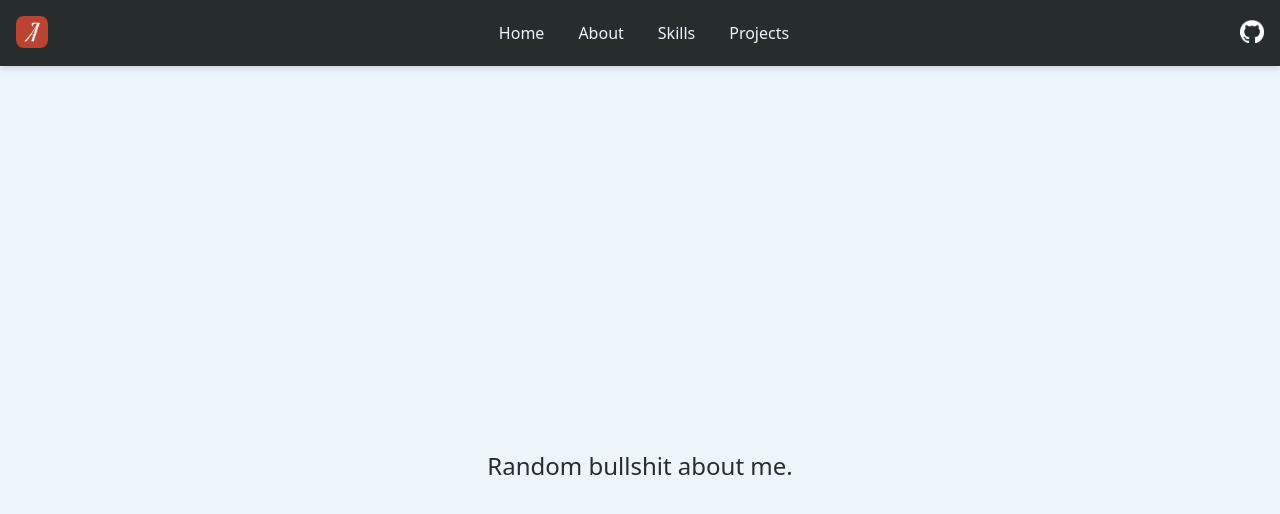
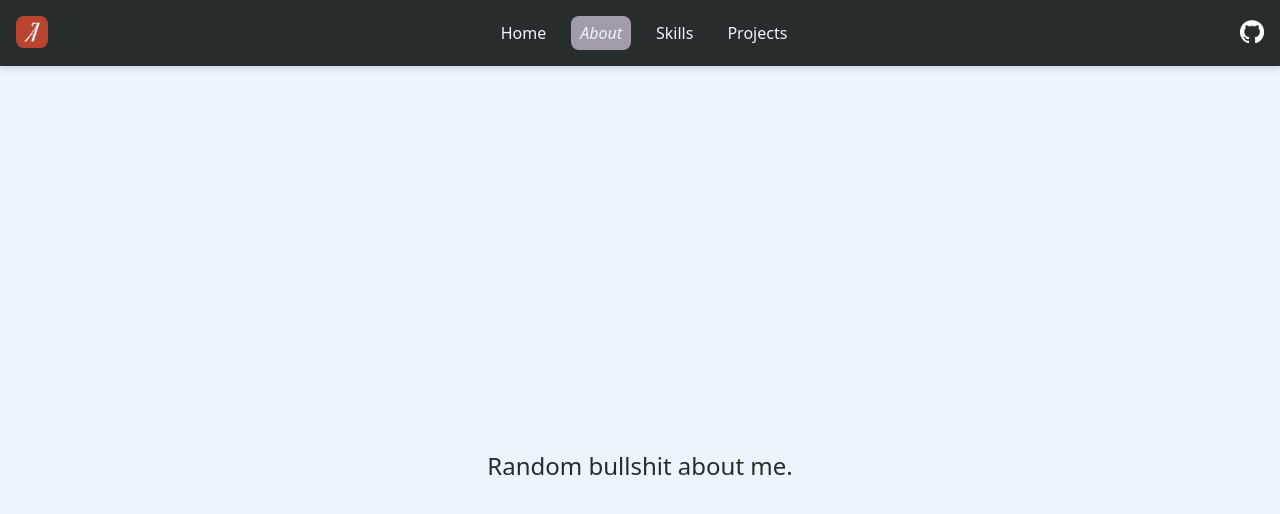
Before and after one commit to aileks/aileks.github.io, a Vue app: page /about in a window 1280 px wide. Shown: the top 514 px of the page. Built offline with nearby package versions, Linux system fonts and the light colour scheme.

Commit message:
fixed link dynamic styling

```diff
--- a/src/components/Nav.vue
+++ b/src/components/Nav.vue
@@ -1,7 +1,9 @@
 <script setup>
+import {ref} from 'vue';
 import {useRoute} from 'vue-router';
-import NavLink from "./NavLink.vue";
+import NavLink from './NavLink.vue';
 
+const route = useRoute();
 </script>
 
 <template>
@@ -12,25 +14,25 @@ import NavLink from "./NavLink.vue";
            src="/images/logo.png"/>
 
       <section class="flex space-x-4">
-        <NavLink :active="currentPage === 'Home'"
+        <NavLink :active="route.name === 'home'"
           to="/"
         >
           Home
         </NavLink>
 
-        <NavLink
+        <NavLink :active="route.name === 'about'"
           to="/about"
         >
           About
         </NavLink>
 
-        <NavLink
+        <NavLink :active="route.name === 'skills'"
           to="/skills"
         >
           Skills
         </NavLink>
 
-        <NavLink
+        <NavLink :active="route.name === 'projects'"
           to="/projects"
         >
           Projects
```
